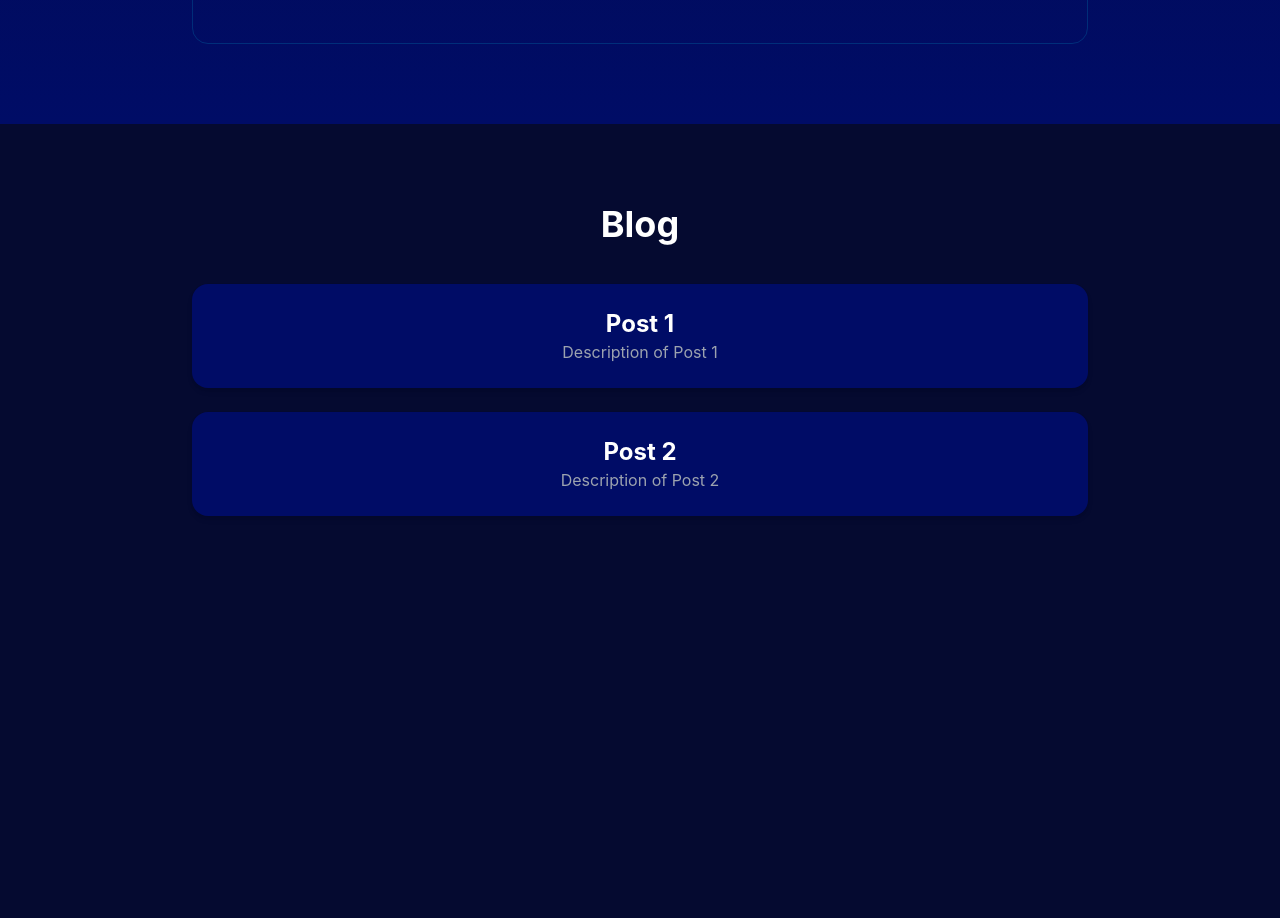
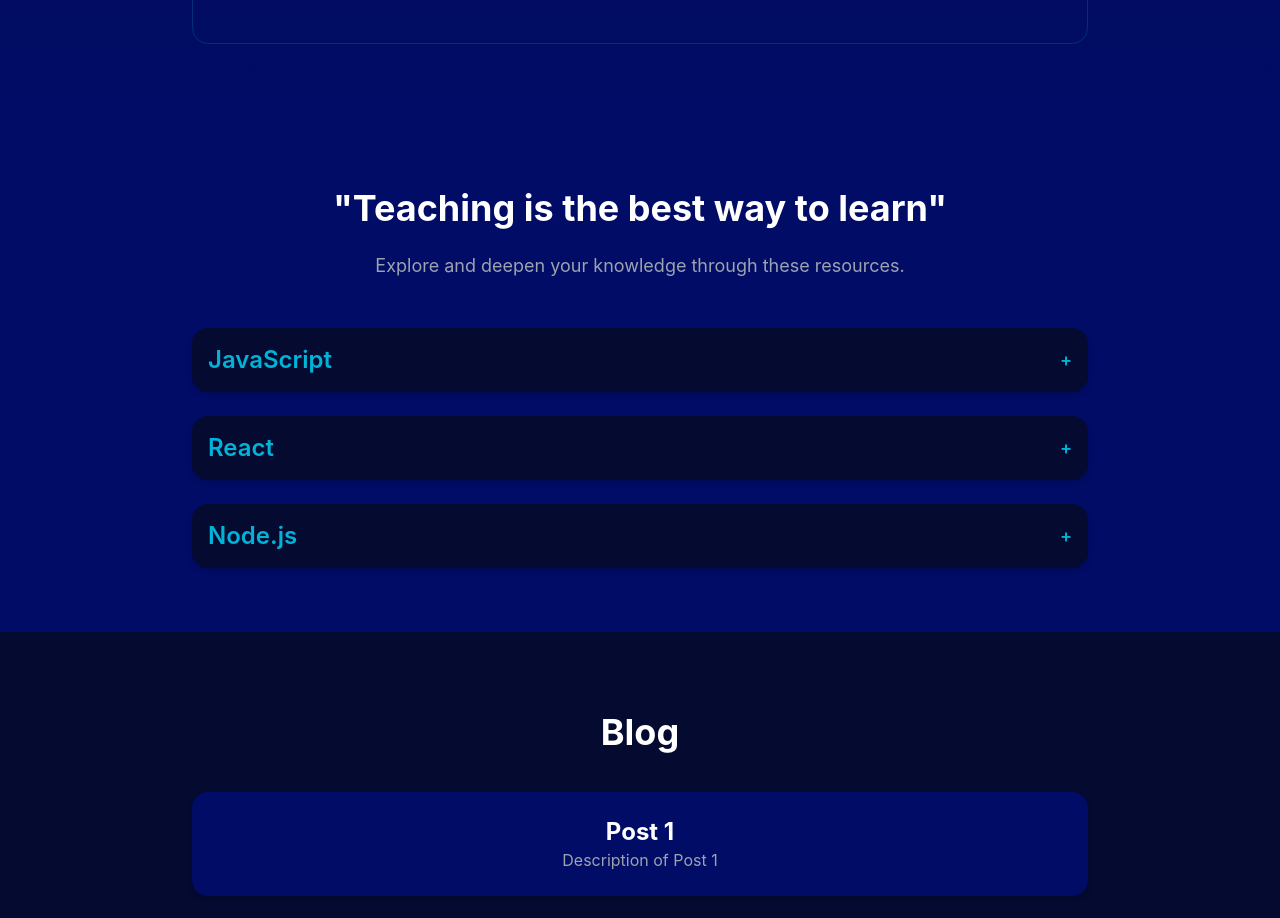
Before and after one commit to Franklin-Osede/Portfolio-Nextjs, a Next.js app: page / in a window 1280 px wide. Shown: the part 2100-3018 px from the top of the page. Before the commit the page ends 2696 px from the top, so only its background shows below. Built offline with nearby package versions, Linux system fonts and the light colour scheme; grey boxes are pictures that could not be loaded.

Commit message:
created knowledge blocks component

```diff
--- a/src/app/page.tsx
+++ b/src/app/page.tsx
@@ -3,6 +3,7 @@
 import ClientOnly from '@/components/ClientOnly';
 import HeroSection from '@/components/HeroSection';
 import AboutMeSection from '@/components/AboutMeSection';// Ruta correcta según la configuración
+import KnowledgeBlocks from '@/components/KnowledgeBlocks';
 import BlogSection from '@/components/BlogSection';
 import { useState } from 'react';
 
@@ -16,6 +17,7 @@ export default function Home() {
         <AboutMeSection
           onVisible={() => setBlogVisible(true)}
         />
+        <KnowledgeBlocks/>
         <BlogSection visible={blogVisible} />
       </ClientOnly>
     </main>
--- /dev/null
+++ b/src/components/KnowledgeBlocks.tsx
@@ -0,0 +1,112 @@
+'use client';
+
+import { useState } from 'react';
+import { motion } from 'framer-motion';
+
+const KnowledgeBlocks = () => {
+  const data = [
+    {
+      title: 'JavaScript',
+      links: [
+        { url: 'https://www.youtube.com/embed/W6NZfCO5SIk', label: 'Introduction to JavaScript' },
+        { url: 'https://www.youtube.com/embed/hdI2bqOjy3c', label: 'Advanced JavaScript Concepts' },
+      ],
+    },
+    {
+      title: 'React',
+      links: [
+        { url: 'https://www.youtube.com/embed/Ke90Tje7VS0', label: 'React Basics' },
+        { url: 'https://www.youtube.com/embed/N3AkSS5hXMA', label: 'React Hooks Overview' },
+      ],
+    },
+    {
+      title: 'Node.js',
+      links: [
+        { url: 'https://www.youtube.com/embed/TlB_eWDSMt4', label: 'Node.js Crash Course' },
+        { url: 'https://www.youtube.com/embed/Oe421EPjeBE', label: 'Building APIs with Node.js' },
+      ],
+    },
+  ];
+
+  const [openIndex, setOpenIndex] = useState<number | null>(null);
+
+  const toggleBlock = (index: number) => {
+    setOpenIndex(openIndex === index ? null : index);
+  };
+
+  return (
+    <section
+      id="knowledge"
+      className="bg-navyBlue py-16 px-4 text-white text-center"
+    >
+      {/* Título principal */}
+      <h2 className="text-4xl font-bold mb-6">
+        &quot;Teaching is the best way to learn&quot;
+      </h2>
+      <p className="text-lg text-gray-400 mb-12">
+        Explore and deepen your knowledge through these resources.
+      </p>
+
+      <div className="max-w-4xl mx-auto space-y-6">
+        {data.map((block, index) => (
+          <div
+            key={block.title}
+            className="bg-darkBlue rounded-lg shadow-md p-4"
+          >
+            <button
+              onClick={() => toggleBlock(index)}
+              className="w-full text-left text-2xl font-semibold text-turquoiseBlue flex justify-between items-center"
+            >
+              {block.title}
+              <span className="text-lg">
+                {openIndex === index ? '-' : '+'}
+              </span>
+            </button>
+
+            {openIndex === index && (
+              <motion.div
+                initial={{ opacity: 0, height: 0 }}
+                animate={{ opacity: 1, height: 'auto' }}
+                transition={{ duration: 0.3 }}
+                className="mt-4 space-y-4"
+              >
+                {block.links.map((link, linkIndex) => (
+                  <div
+                    key={linkIndex}
+                    className="relative group cursor-pointer"
+                  >
+                    <a
+                      href={link.url}
+                      target="_blank"
+                      rel="noopener noreferrer"
+                      className="block text-left text-lg text-gray-300 hover:text-turquoiseBlue"
+                    >
+                      {link.label}
+                    </a>
+
+                    <motion.div
+                      initial={{ scale: 0, opacity: 0 }}
+                      whileHover={{ scale: 1, opacity: 1 }}
+                      transition={{ duration: 0.3 }}
+                      className="absolute left-0 top-0 w-64 h-36 bg-black border-2 border-turquoiseBlue rounded-md overflow-hidden shadow-lg hidden group-hover:block z-10"
+                    >
+                      <iframe
+                        src={link.url}
+                        title={link.label}
+                        allow="accelerometer; autoplay; clipboard-write; encrypted-media; gyroscope; picture-in-picture"
+                        allowFullScreen
+                        className="w-full h-full"
+                      />
+                    </motion.div>
+                  </div>
+                ))}
+              </motion.div>
+            )}
+          </div>
+        ))}
+      </div>
+    </section>
+  );
+};
+
+export default KnowledgeBlocks;
```
